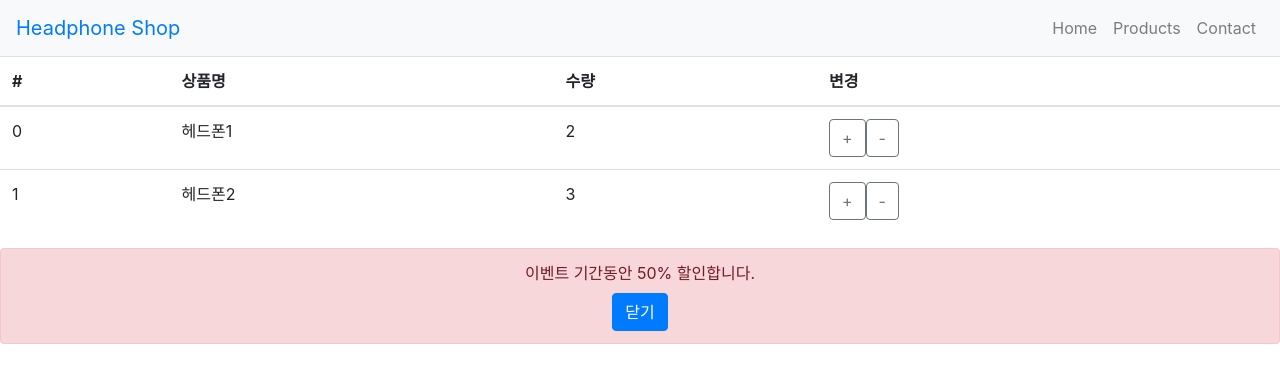
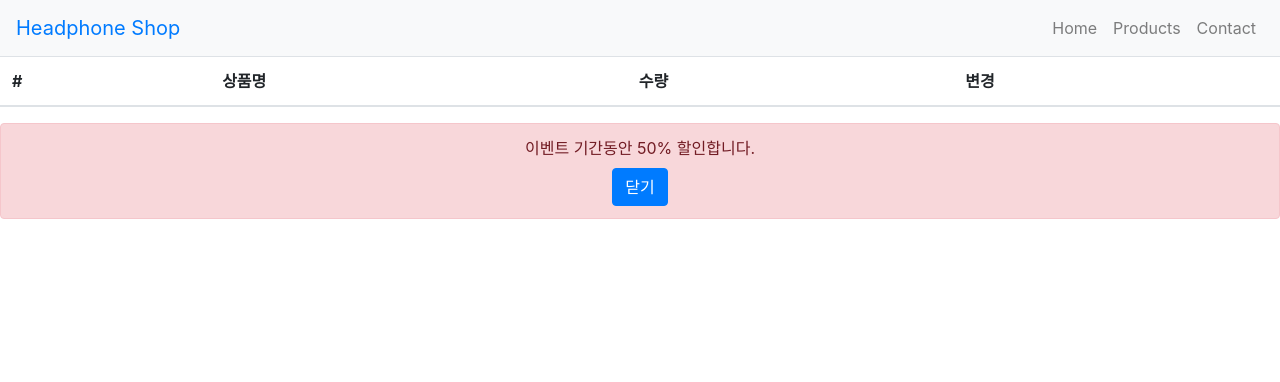
Before and after one commit to csslick/react-shop, a React (Create React App) app: page /cart in a window 1280 px wide. Shown: the top 382 px of the page. Built offline with nearby package versions, Linux system fonts and the light colour scheme.

Commit message:
detail 상품중복방지

```diff
--- a/package.json
+++ b/package.json
@@ -42,6 +42,5 @@
       "last 1 firefox version",
       "last 1 safari version"
     ]
-  },
-  "homepage": "./"
+  }
 }
--- a/src/components/Cart.js
+++ b/src/components/Cart.js
@@ -6,7 +6,7 @@ export default function Cart(props) {
 
   let state = useSelector(state => state);
   let isAlert = state.reducer2;
-  console.log(isAlert)
+  console.log(state)
 
   const dispatch = useDispatch();
 
--- a/src/index.js
+++ b/src/index.js
@@ -8,31 +8,37 @@ import {Provider} from 'react-redux';
 import {combineReducers, createStore} from 'redux';
 
 let initState = [
-  {
-    id: 0,
-    title: "헤드폰1",
-    quan: 2
-  },
-  {
-    id: 1,
-    title: "헤드폰2",
-    quan: 3
-  },
+  // {
+  //   id: 0,
+  //   title: "헤드폰1",
+  //   quan: 2
+  // },
+  // {
+  //   id: 1,
+  //   title: "헤드폰2",
+  //   quan: 3
+  // },
 ]
 
 // redux store 수정 함수
 function reducer(state = initState, action) {
   if(action.type === 'addItem'){
+    let found = state.findIndex(item => item.id === action._data.id);
+    if(found >= 0) {
+      let newState = [...state];
+      newState[found].quan++;
+      return newState;
+    } else {
+      let newState = [...state];
+      newState.push(action._data);
+      return newState;
+    }
+  } else if(action.type === 'ADD') {
     let newState = [...state];
-    newState.push(action._data);
-    console.log(action._data)
-    return newState;
-  } else if(action.type === 'ADD') {
-    let newState = [...initState];
     newState[action.id].quan += 1;
     return newState;
   } else if (action.type === 'DEC') {
-    let newState = [...initState];
+    let newState = [...state];
     newState[action.id].quan <= 0 ?
       newState[action.id].quan = 0 : newState[action.id].quan -= 1;
     return newState;
```
